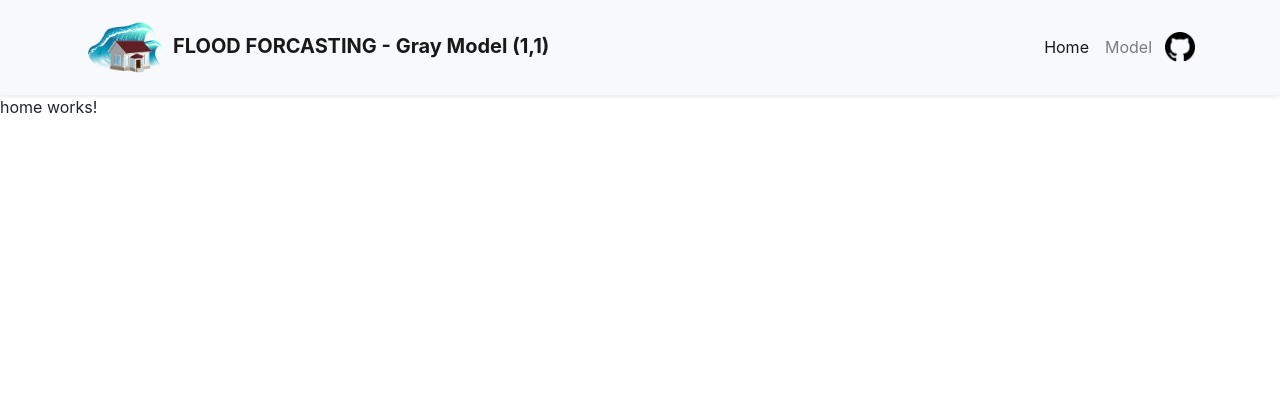
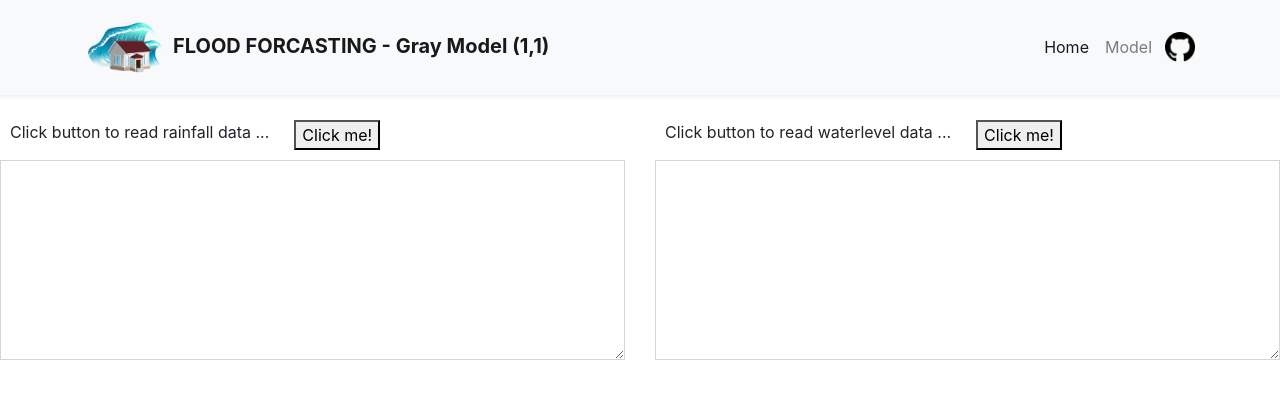
Before and after one commit to YohanKulasinghe/floodPrediction_grayModel, an Angular app in the folder floodForecasting/: page / in a window 1280 px wide. Shown: the top 398 px of the page. Built offline with nearby package versions, Linux system fonts and the light colour scheme.

Commit message:
fix coors error

```diff
--- a/floodForecasting/src/app/app.module.ts
+++ b/floodForecasting/src/app/app.module.ts
@@ -1,3 +1,4 @@
+import { HttpClientModule } from '@angular/common/http';
 import { BrowserModule } from '@angular/platform-browser';
 import { BrowserAnimationsModule } from "@angular/platform-browser/animations";
 import { NoopAnimationsModule } from "@angular/platform-browser/animations";
@@ -21,6 +22,7 @@ import { RouterModule } from '@angular/router';
     BrowserModule,
     AppRoutingModule,
     BrowserAnimationsModule,
+    HttpClientModule,
     RouterModule.forRoot([
       { path: '', component: HomeComponent },
       { path: 'model', component: ModelComponent },
--- a/floodForecasting/src/app/home/home.component.html
+++ b/floodForecasting/src/app/home/home.component.html
@@ -1 +1,19 @@
-<p>home works!</p>
+<div class="row" style="display: flex;">
+
+    <div class="col-sm-6">
+        <div class="getDataContainer">
+            <p class="getDataTittle">Click button to read rainfall data ...</p>
+            <button class="getDataButton" (click)="onClickRainfall()">Click me!</button>
+        </div>
+        <textarea class="getDataLabel" disabled> {{rainfallData}} </textarea>
+    </div>
+
+    <div class="col-sm-6">
+        <div class="getDataContainer">
+            <p class="getDataTittle">Click button to read waterlevel data ...</p>
+            <button class="getDataButton" (click)="onClickWaterlevel()">Click me!</button>
+        </div>
+        <textarea class="getDataLabel" disabled> {{waterlevelData}} </textarea>
+    </div>
+
+</div>
--- a/floodForecasting/src/app/home/home.component.scss
+++ b/floodForecasting/src/app/home/home.component.scss
@@ -0,0 +1,15 @@
+.getDataContainer{
+    margin: 25px 0px 0px 10px;
+    display: flex;
+}
+
+.getDataButton{
+    margin-left: 25px;
+    height: 30px;
+}
+
+.getDataLabel{
+    width: inherit;
+    height: 200px;
+    background: white;
+}
--- a/floodForecasting/src/app/home/home.component.ts
+++ b/floodForecasting/src/app/home/home.component.ts
@@ -1,4 +1,6 @@
 import { Component, OnInit } from '@angular/core';
+import { HttpClient } from '@angular/common/http'
+
 
 @Component({
   selector: 'app-home',
@@ -6,10 +8,23 @@ import { Component, OnInit } from '@angular/core';
   styleUrls: ['./home.component.scss']
 })
 export class HomeComponent implements OnInit {
+  rainfallData: any;
+  waterlevelData: any;
 
-  constructor() { }
+  constructor(private http: HttpClient) { }
 
   ngOnInit() {
   }
 
+  onClickRainfall(){
+    this.http.get('http://localhost:5000/getrainfalldata').subscribe(res=>{
+      this.rainfallData = res;
+    });
+  }
+
+  onClickWaterlevel(){
+    this.http.get('http://localhost:5000/getwaterleveldata').subscribe(res=>{
+      this.waterlevelData = res;
+    });
+  }
 }
```
Also changed, not shown: 2 other files (tests, documents, lock files or other folders).
